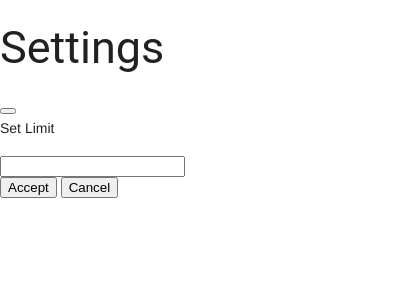
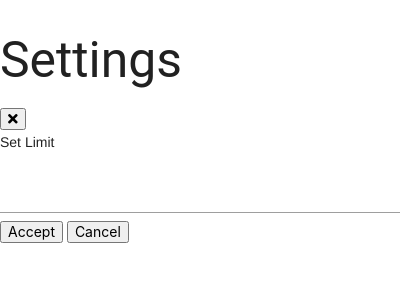
Before and after one commit to AcmeGamers/Battery-Informer-v1, an Electron app: page app/settings.html in a window 400 px wide. Drawn offline with Linux system fonts and the light colour scheme.

Commit message:
Update settings.html

```diff
--- a/app/settings.html
+++ b/app/settings.html
@@ -10,6 +10,9 @@
       rel="stylesheet"
       href="https://fonts.googleapis.com/icon?family=Material+Icons"
     />
+    <link rel="stylesheet" href="css/all.min.css" />
+    <link rel="stylesheet" href="css/materialize.min.css" />
+    <link rel="stylesheet" href="css/style.css" />
   </head>
   <body>
     <div>
```
